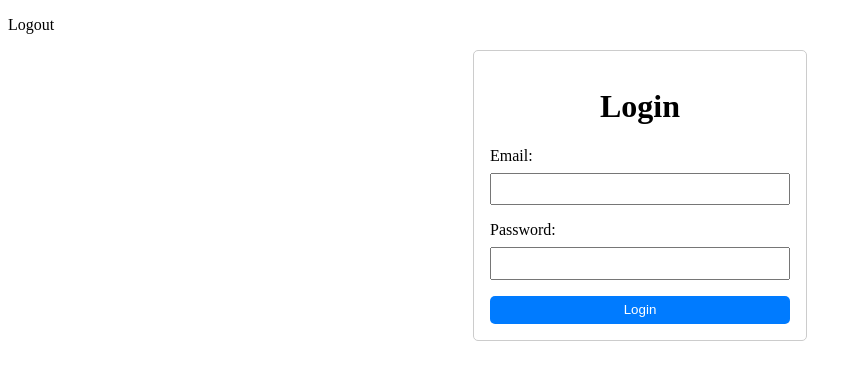
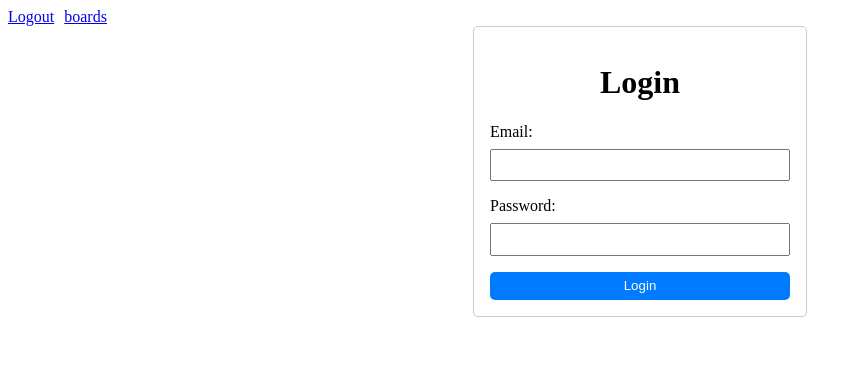
Before and after one commit to kevin-a-nelson/warhammer, a Vue app in the folder frontend/: page /login in a window 1280 px wide. Shown: the top 380 px of the page, without its empty margins (0-862 px from the left). Built offline with nearby package versions, Linux system fonts and the light colour scheme.

Commit message:
Added boards

```diff
--- a/frontend/src/App.vue
+++ b/frontend/src/App.vue
@@ -1,10 +1,16 @@
 <template>
-  <p @click="logOut">Logout</p>
+  <div class="navbar">
+    <RouterLink class="navbar-item" to="/login" @click="logOut">
+      Logout
+    </RouterLink>
+    <RouterLink class="navbar-item" to="/boards">boards</RouterLink>
+  </div>
   <RouterView />
 </template>
 
 <script>
 import AuthService from '@/services/AuthService';
+import { RouterLink, RouterView } from 'vue-router';
 
 export default {
   name: 'App',
@@ -28,4 +34,14 @@ export default {
 </script>
 
 <style scoped>
+
+
+.navbar {
+  display: flex;
+}
+
+.navbar-item {
+  margin-right: 10px;
+}
+
 </style>
--- a/frontend/src/router/index.ts
+++ b/frontend/src/router/index.ts
@@ -12,8 +12,8 @@ const router = createRouter({
       component: BoardsView
     },
     {
-      path: '/board',
-      name: 'home',
+      path: "/boards/:boardId",
+      name: "board",
       component: BoardView
     },
     {
--- a/frontend/src/services/AuthService.js
+++ b/frontend/src/services/AuthService.js
@@ -18,7 +18,7 @@ class AuthService {
         );
       }
 
-      router.push('/board');
+      router.push('/boards');
     } catch (error) {
       console.error("Error logging in:", error);
       throw error;
@@ -27,13 +27,14 @@ class AuthService {
 
   async logout() {
     try {
-      await axios.post(`${API_URL}/logout`, {}, {
+      await axios.post(`${API_URL}/logout`,
+      {},
+      {
         headers: {
           Authorization: `Bearer ${localStorage.getItem("access_token")}`,
         }
       });
 
-      router.push('/login');
       localStorage.removeItem("access_token");
     } catch (error) {
       console.error("Error logging in:", error);
--- /dev/null
+++ b/frontend/src/services/BoardService.js
@@ -0,0 +1,27 @@
+import axios from "axios";
+import router from "@/router"; // Import the router from your Vue instance
+
+const API_URL = "http://localhost:8000/api"; // Replace with your API URL
+
+class BoardService {
+  async getBoards(userId) {
+    try {
+      const response = await axios.get(
+        `${API_URL}/boards?user_id=${userId}`,
+        {
+          headers: {
+            Accept: "application/json",
+            Authorization: `Bearer ${localStorage.getItem("access_token")}`,
+          },
+        }
+      );
+
+      return response.data;
+    } catch (error) {
+      console.error("Error getting board:", error);
+      throw error;
+    }
+  }
+}
+
+export default new BoardService();
--- a/frontend/src/views/BoardsView.vue
+++ b/frontend/src/views/BoardsView.vue
@@ -1,10 +1,30 @@
+<script setup>
+import BoardService from '@/services/BoardService.js';
+import { onMounted, ref } from 'vue';
 
-<script setup>
+let boards = ref([]);
+
+ onMounted(async () => {
+  await BoardService.getBoards(1)
+    .then(response => {
+      boards.value = response;
+    })
+    .catch(error => {
+    });
+});
 
 </script>
 
 <template>
   <main>
     <h1>Boards</h1>
+
+    <ul>
+      <li v-for="board in boards" :key="board.id">
+        <RouterLink :to="{ name: 'board', params: { boardId: board.id } }">
+          {{ board.name }} {{ board.id }}
+        </RouterLink>
+      </li>
+    </ul>
   </main>
 </template>
```
